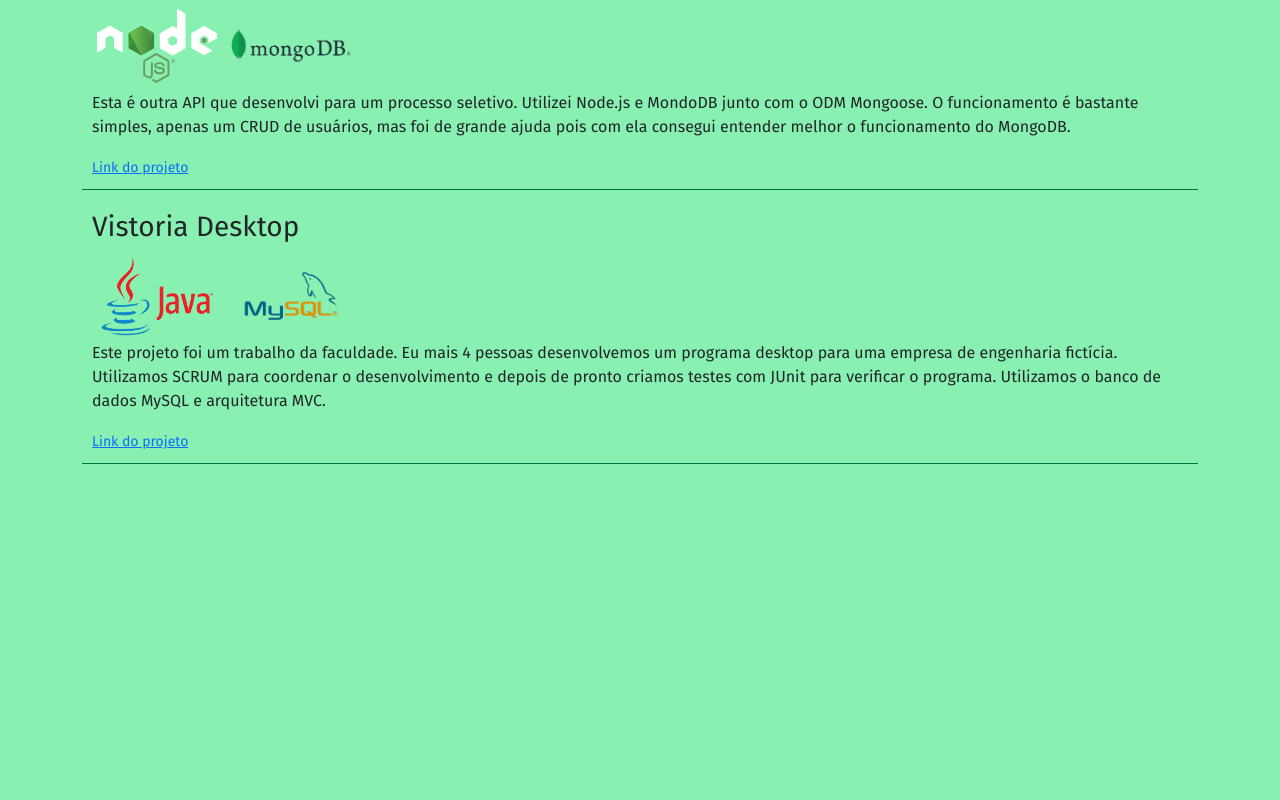
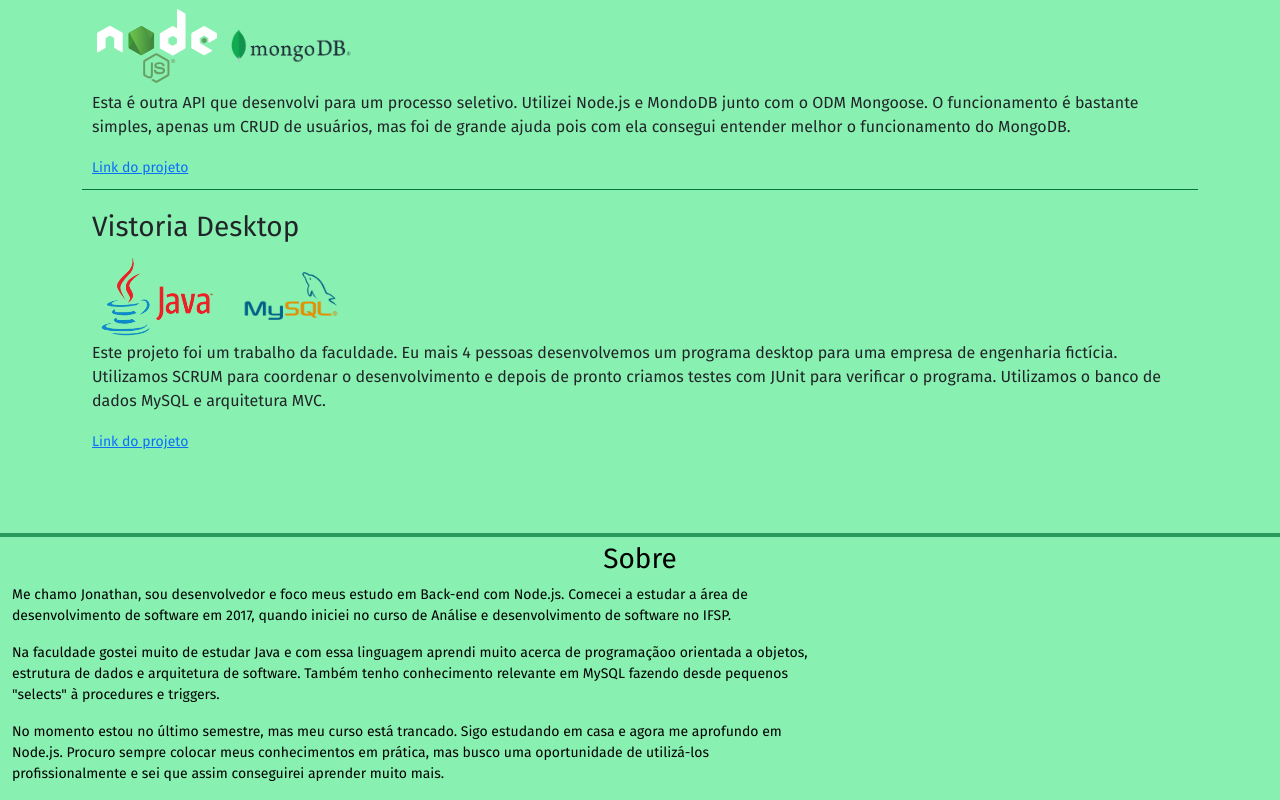
Before and after one commit to JonathanEmanuel12/portWeb, a plain HTML site: page index.html in a window 1280 px wide. Shown: the part 1011-1811 px from the top of the page. Before the commit the page ends 1475 px from the top, so only its background shows below. Drawn offline with nearby package versions, Linux system fonts and the light colour scheme.

Commit message:
adicao do rodape sobre

```diff
--- a/css/index.css
+++ b/css/index.css
@@ -63,8 +63,30 @@ main {
 
 .projetoItem {
     margin-top: 10px;
+    padding: 10px;
+}
+
+.linhaBottom {
     border-bottom: 1px solid rgb(2, 117, 60);
-    padding: 10px;
+}
+
+footer {
+    padding-top: 5px;
+    margin-top: 70px;
+    color: black;
+    font-size: 13px;
+    border-top: 4px solid rgba(2, 117, 60, 0.699);
+    min-height: 100px;
+}
+footer p {
+    max-width: 800px;
+}
+
+#tituloSobre {
+    display: flex;
+    flex-direction: row;
+    justify-content: center;
+
 }
 
 
@@ -81,4 +103,7 @@ main {
     #secaoProjetos {
         font-size: 16px;
     }
+    footer {
+        font-size: 14px;
+    }
 }
--- a/index.html
+++ b/index.html
@@ -30,7 +30,7 @@
                     <a class="nav-link" aria-current="page" href="#">Home</a>
                     <a class="nav-link" href="#secaoTecnologias">Tecnologias</a>
                     <a class="nav-link" href="#secaoProjetos">Projetos</a>
-                    <a class="nav-link" href="#">Sobre</a>
+                    <a class="nav-link" href="#rodapeSobre">Sobre</a>
                 </div>
             </div>
         </div>
@@ -105,7 +105,7 @@
     <div class="divisao"></div>
 
     <section id="secaoProjetos" class="container">
-        <div class="projetoItem">
+        <div class="projetoItem linhaBottom">
             <h3>QuizWeb</h3>
             <div>
                 <img class="img-logo" src="imagens/logo js.png" alt="">
@@ -117,7 +117,7 @@
             </p>
             <a class="linkProjeto" href="https://quizonlinej.netlify.app/" target="_blank">Link do projeto</a>
         </div>
-        <div class="projetoItem">
+        <div class="projetoItem linhaBottom">
             <h3>API Rest 1</h3>
             <div>
                 <img class="img-logo" src="imagens/logo node.js.svg" alt="">
@@ -128,7 +128,7 @@
             </p>
             <a class="linkProjeto" href="https://github.com/JonathanEmanuel12/vagas.git" target="_blank">Link do projeto</a>
         </div>
-        <div class="projetoItem">
+        <div class="projetoItem linhaBottom">
             <h3>API Rest 2</h3>
             <div>
                 <img class="img-logo" src="imagens/logo node.js.svg" alt="">
@@ -154,6 +154,19 @@
             <a class="linkProjeto" href="https://github.com/JonathanEmanuel12/VistoriaDesktop.git" target="_blank">Link do projeto</a>
         </div>
     </section>
+
+    <footer id="rodapeSobre">
+        <div id="tituloSobre">
+            <h3>Sobre</h3>
+        </div>
+        <div class="container-fluid">
+           <p>Me chamo Jonathan, sou desenvolvedor e foco meus estudo em Back-end com Node.js. Comecei a estudar a área de desenvolvimento de software em 2017, quando iniciei no curso de Análise e desenvolvimento de software no IFSP.</p>
+           <p id="linhaDiferente">Na faculdade gostei muito de estudar Java e com essa linguagem aprendi muito acerca de programaçãoo orientada a objetos, estrutura de dados e arquitetura de software. Também tenho conhecimento relevante em MySQL
+              fazendo desde pequenos "selects" à procedures e triggers.</p>
+            <p>No momento estou no último semestre, mas meu curso está trancado. Sigo estudando em casa e agora me aprofundo em Node.js. Procuro sempre colocar meus conhecimentos
+               em prática, mas busco uma oportunidade de utilizá-los profissionalmente e sei que assim conseguirei aprender muito mais.</p>
+        </div>
+    </footer>
     <script src="https://code.jquery.com/jquery-3.6.0.min.js"
         integrity="sha256-/xUj+3OJU5yExlq6GSYGSHk7tPXikynS7ogEvDej/m4=" crossorigin="anonymous"></script>
     <script src="https://cdn.jsdelivr.net/npm/@popperjs/core@2.10.2/dist/umd/popper.min.js"
```
